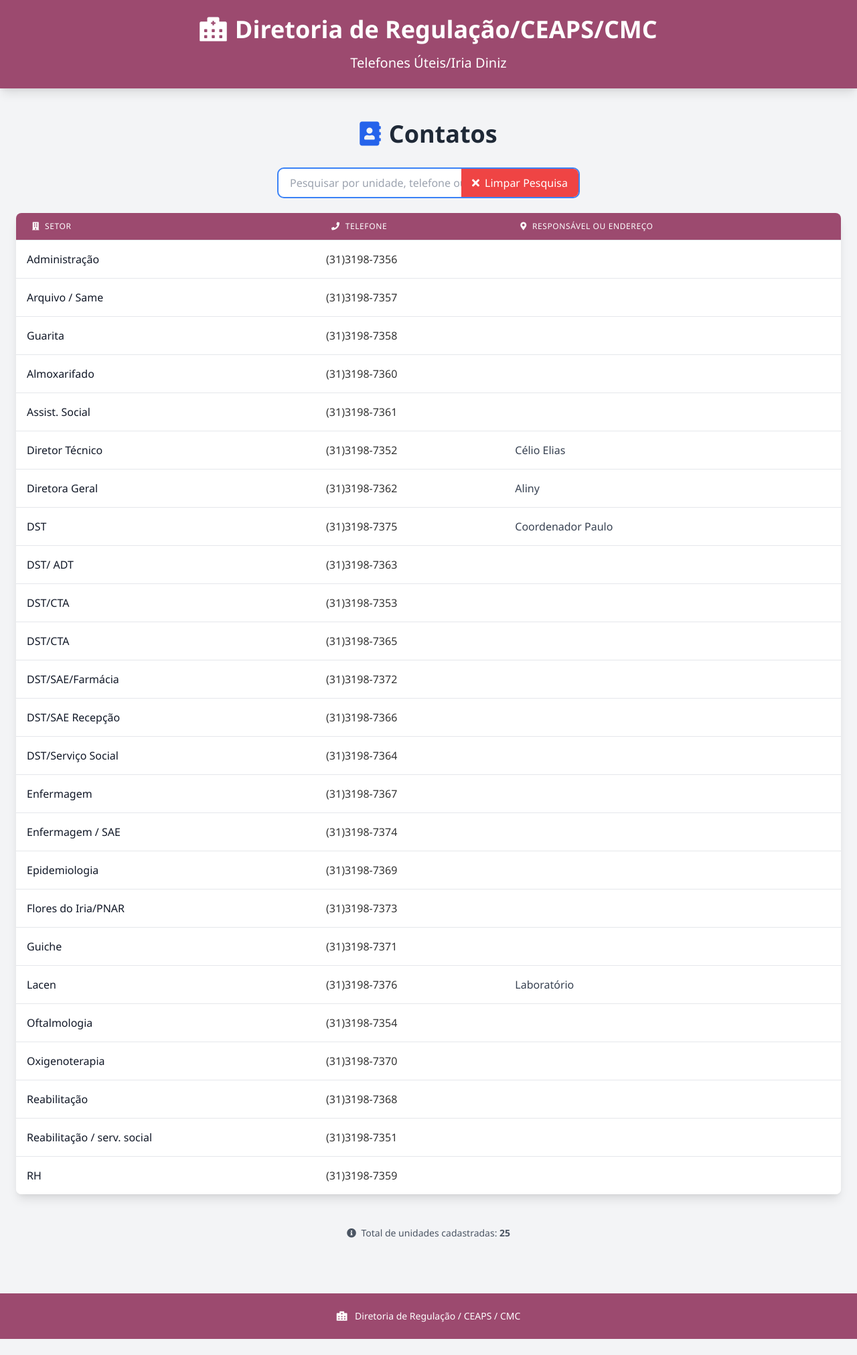
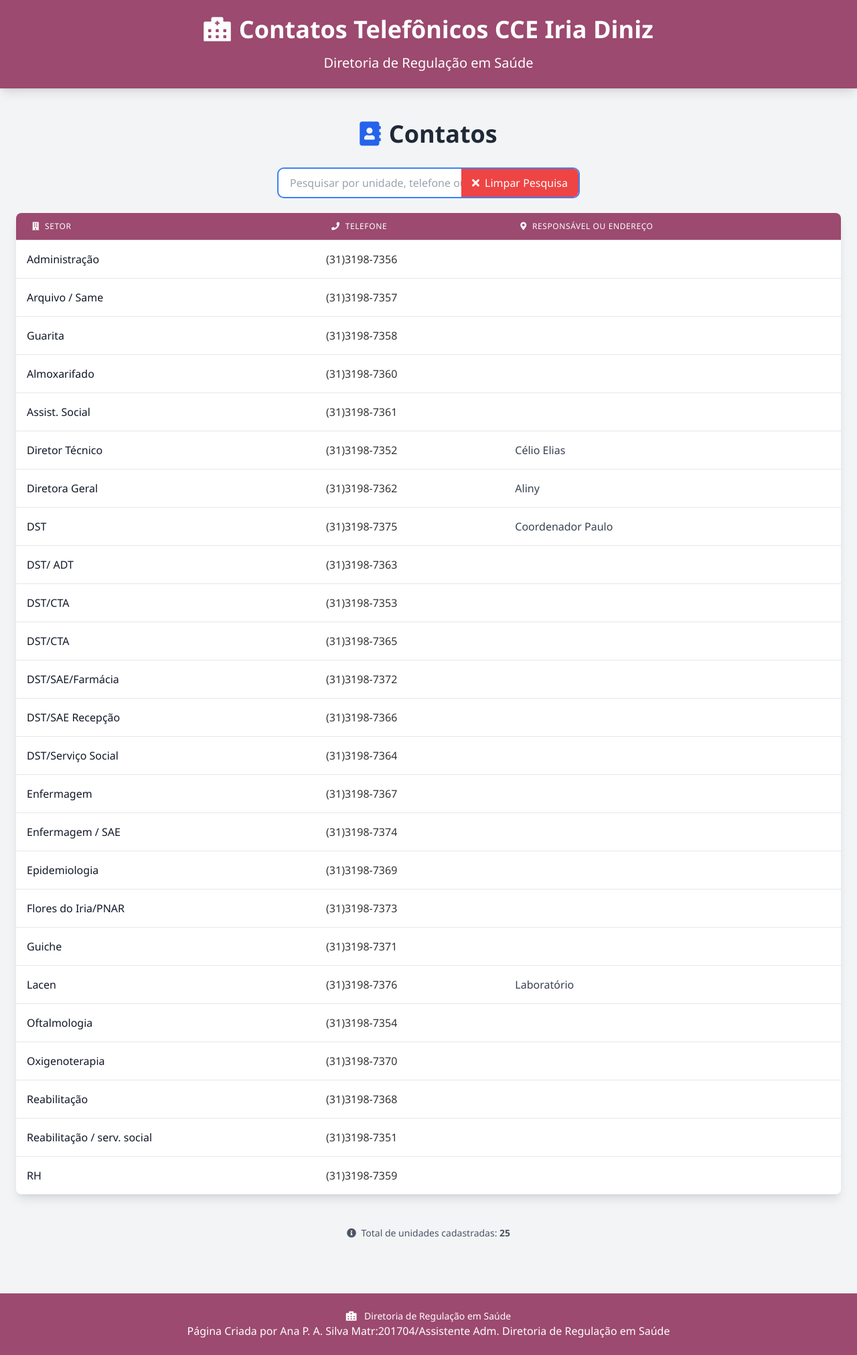
Before and after one commit to regulacaocmcnacional-rgb/paginanacional, a plain HTML site: page TELEFONES_IRIA_DINIZ.html in a window 1280 px wide. Shown: the whole page at 67% size. Before the commit the page ends 1999 px from the top, so only its background shows below. Drawn offline with nearby package versions, Linux system fonts and the light colour scheme.

Commit message:
Update TELEFONES_IRIA_DINIZ.html

```diff
--- a/TELEFONES_IRIA_DINIZ.html
+++ b/TELEFONES_IRIA_DINIZ.html
@@ -38,10 +38,10 @@
             <div class="flex justify-center items-center mb-4">
                 <div class="flex items-center">
                     <i class="fas fa-hospital-alt text-4xl mr-3"></i>
-                    <h1 class="text-4xl font-extrabold">Diretoria de Regulação/CEAPS/CMC</h1>
+                    <h1 class="text-4xl font-extrabold">Contatos Telefônicos CCE Iria Diniz</h1>
                 </div>
             </div>
-            <p class="text-xl font-light">Telefones Úteis/Iria Diniz</p>
+            <p class="text-xl font-light">Diretoria de Regulação em Saúde</p>
         </div>
     </header>
 
@@ -219,8 +219,9 @@
         <div class="container mx-auto px-4 text-center">
             <p class="text-sm">
                 <i class="fas fa-hospital-alt mr-2"></i>
-                Diretoria de Regulação / CEAPS / CMC
+                Diretoria de Regulação em Saúde
             </p>
+            <p class="footer-credits">Página Criada por Ana P. A. Silva Matr:201704/Assistente Adm. Diretoria de Regulação em Saúde</p>
         </div>
     </footer>
 
```
